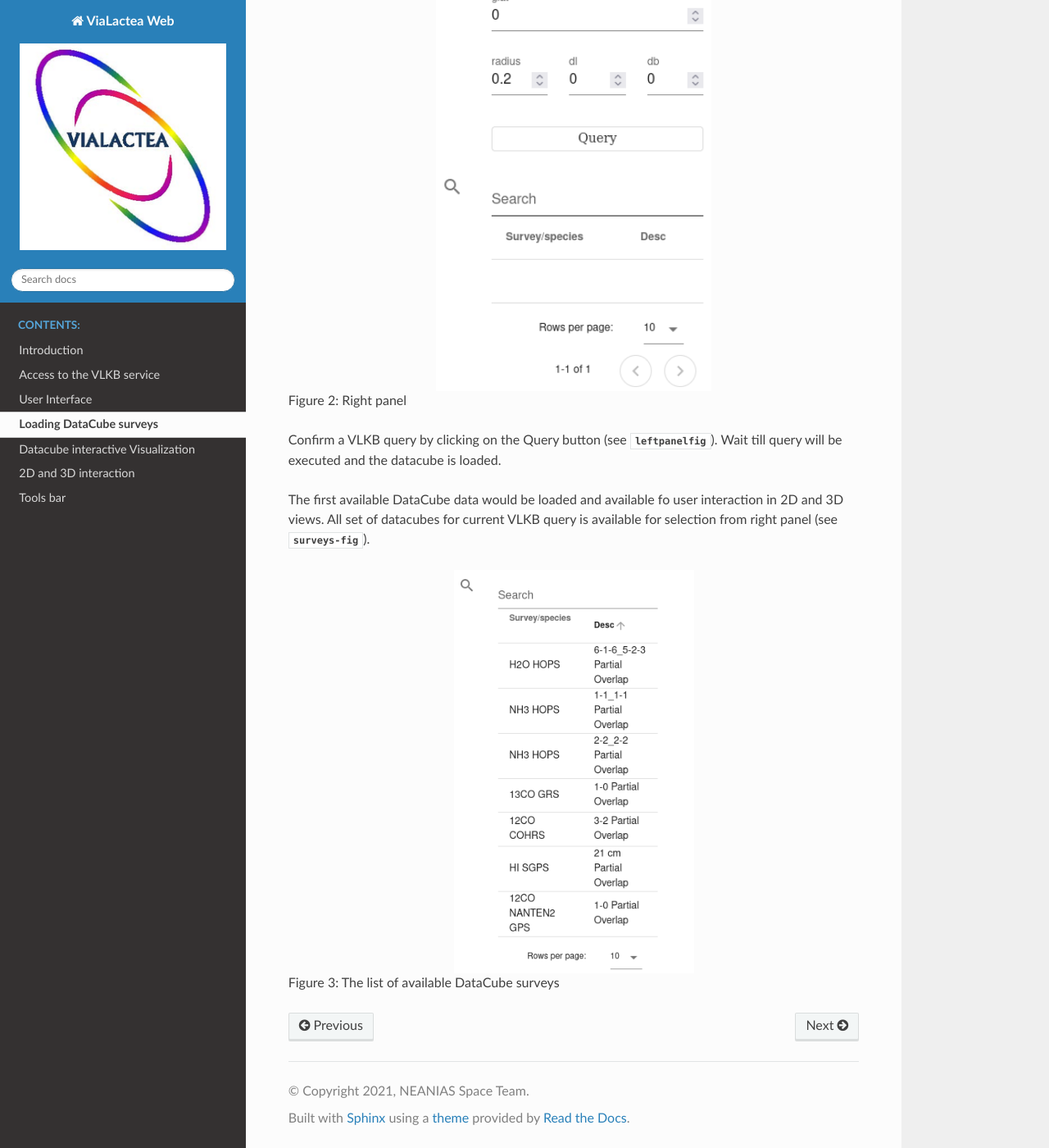
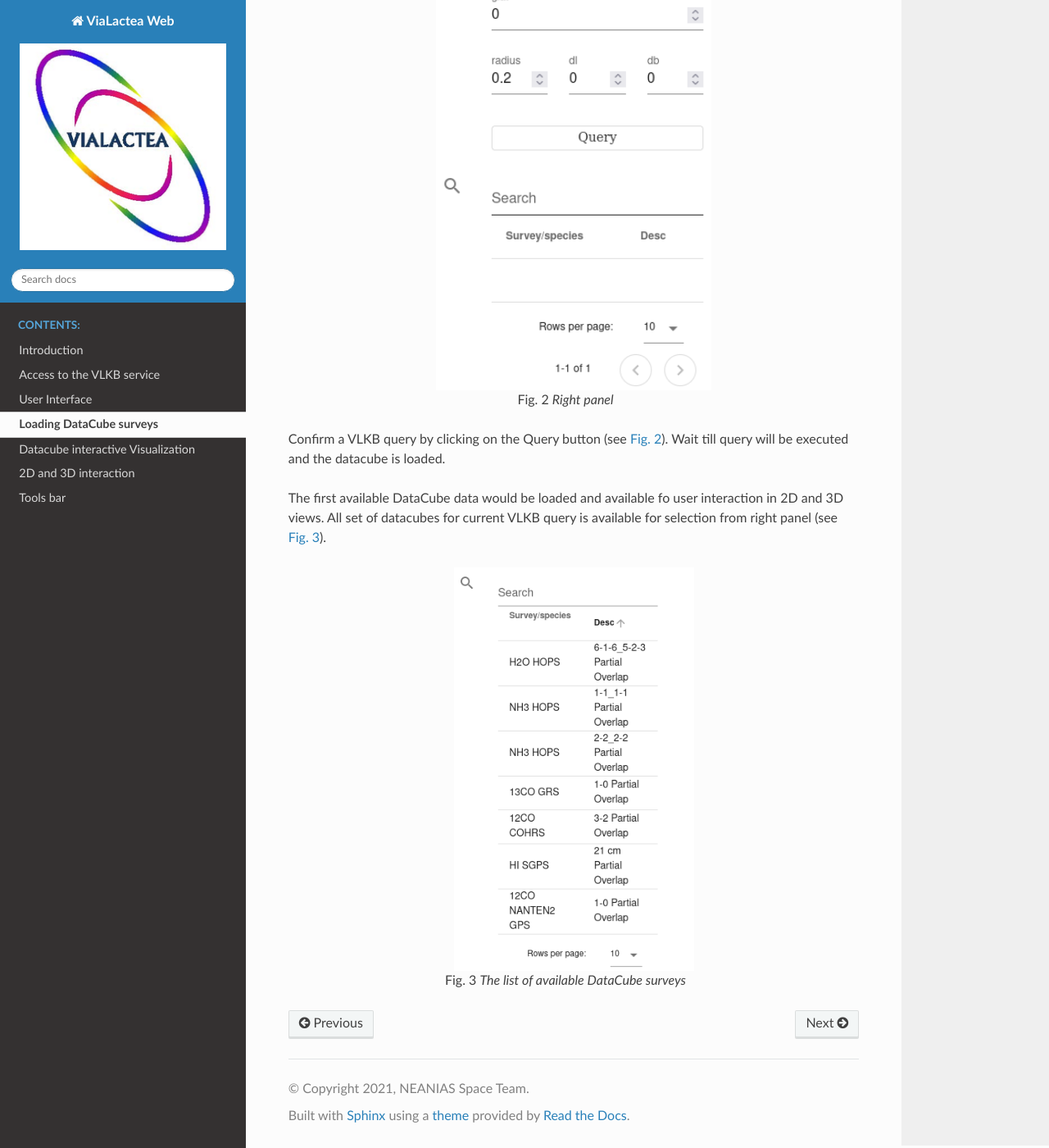
Before and after one commit to NEANIAS-Space/ViaLacteaWeb-doc, a Sphinx documentation site: the page built from source/surveys.rst, in a window 1280 px wide and 1400 px high, scrolled down 430 px. Shown: the whole window at 82% size. Built offline with Sphinx 7.4.7 and the Read the Docs theme 2.0.0, drawn with Linux system fonts in a browser that asks for light colours.

Commit message:
Fixed figures enumeration and compilation warnings

```diff
--- a/source/interactive_vis.rst
+++ b/source/interactive_vis.rst
@@ -10,4 +10,4 @@ As DataCube is loaded, the user can interactively explore data in 2D and 3D proj
    :align: center
    :alt: Tools bar to interact with DataCube data
 
-Figure 4: Tools bar to interact with DataCube data
+   Tools bar to interact with DataCube data
--- a/source/intro.rst
+++ b/source/intro.rst
@@ -1,10 +1,11 @@
 Introduction
 ============
-The NEANIAS ViaLactea Web is currently available at `here <https://visivo-server.oact.inaf.it/>`_.
+The NEANIAS ViaLactea Web is currently available at `<https://visivo-server.oact.inaf.it/>`_.
 
 The main requirements to access the service are:
 
 - Internet Access and Firefox Web browser
 - Microsoft or Google account for authentication
 - Access to the VLKB service through the NEANIAS Service Management System (SMS) (see :ref:`access-sect`).
+
 The service demo video is available `here <https://youtu.be/F6Q4xiMbHqg>`_.
--- a/source/surveys.rst
+++ b/source/surveys.rst
@@ -8,7 +8,7 @@ To access DataCube surveys data, open a left panel by clicking on a Search icon
    :align: center
    :alt: Right panel
 
-Figure 2: Right panel
+   Right panel
 
 Confirm a VLKB query by clicking on the Query button (see :numref:`leftpanelfig`). Wait till query will be executed and the datacube is loaded.
 
@@ -19,4 +19,4 @@ The first available DataCube data would be loaded and available fo user interact
    :align: center
    :alt: The list of available DataCube surveys
 
-Figure 3: The list of available DataCube surveys
+   The list of available DataCube surveys
--- a/source/user_interface.rst
+++ b/source/user_interface.rst
@@ -8,4 +8,4 @@ After successful login the user is redirected to VLW web page with application m
    :align: center
    :alt: The ViaLactea Web UI
 
-Figure 1: The ViaLactea Web UI
+   The ViaLactea Web UI
```
